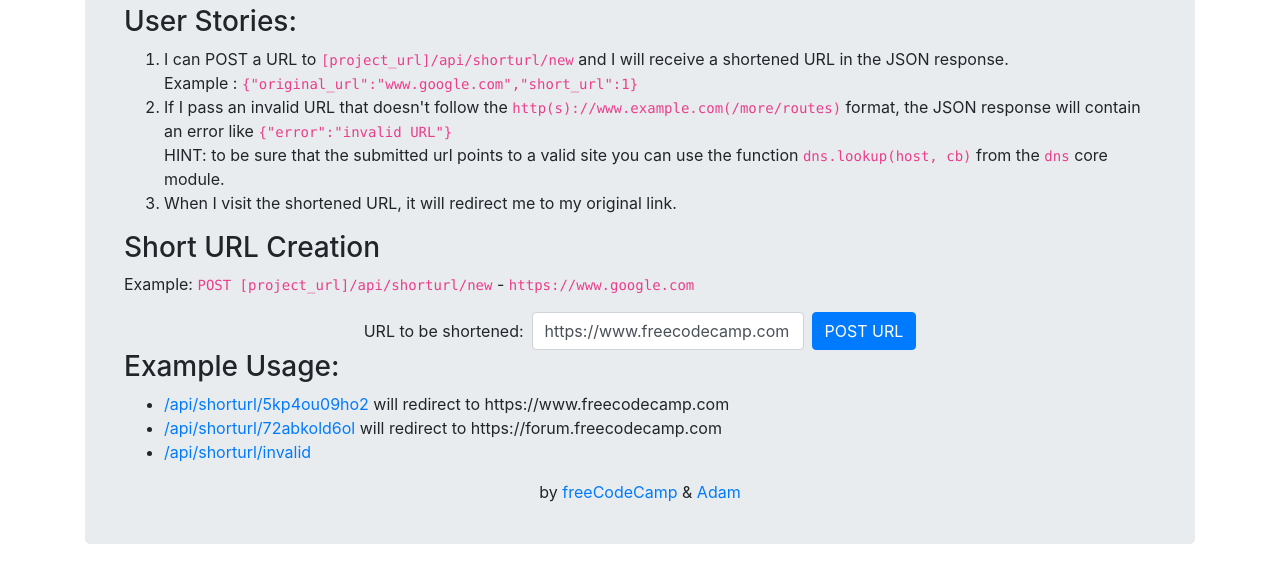
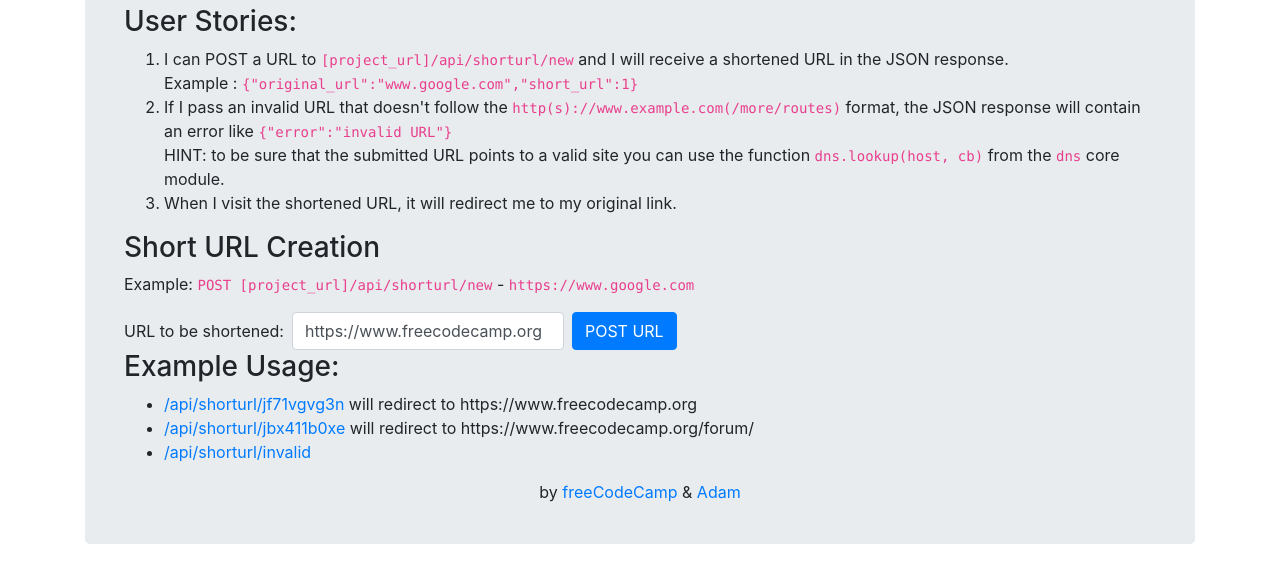
Before and after one commit to Adam777Z/freecodecamp-project-url-shortener, a website: page views/index.html in a window 1280 px wide. Shown: the part 107-690 px from the top of the page. Drawn offline with nearby package versions, Linux system fonts and the light colour scheme.

Commit message:
Updated with Glitch

```diff
--- a/views/index.html
+++ b/views/index.html
@@ -19,16 +19,16 @@
 						<ol>
 							<li>I can POST a URL to <code>[project_url]/api/shorturl/new</code> and I will receive a shortened URL in the JSON response.<br>Example : <code>{"original_url":"www.google.com","short_url":1}</code></li>
 							<li>If I pass an invalid URL that doesn't follow the <code>http(s)://www.example.com(/more/routes)</code> format, the JSON response will contain an error like <code>{"error":"invalid URL"}</code><br>
-								HINT: to be sure that the submitted url points to a valid site you can use the function <code>dns.lookup(host, cb)</code> from the <code>dns</code> core module.</li>
+								HINT: to be sure that the submitted URL points to a valid site you can use the function <code>dns.lookup(host, cb)</code> from the <code>dns</code> core module.</li>
 							<li>When I visit the shortened URL, it will redirect me to my original link.</li>
 						</ol>
 
-						<h3>Short URL Creation </h3>
+						<h3>Short URL Creation</h3>
 						<p>Example: <code>POST [project_url]/api/shorturl/new</code> - <code>https://www.google.com</code></p>
-						<form class="form-inline justify-content-center" action="api/shorturl/new" method="POST">
+						<form class="form-inline" action="api/shorturl/new" method="POST">
 							<div class="form-row">
 								<div class="form-group col">
-									<label for="url_input">URL to be shortened:</label> <input id="url_input" class="form-control ml-2 mr-2" type="text" name="url" placeholder="URL to be shortened" value="https://www.freecodecamp.com">
+									<label for="url_input">URL to be shortened:</label> <input id="url_input" class="form-control ml-2 mr-2" type="text" name="url" placeholder="URL to be shortened" value="https://www.freecodecamp.org">
 									<input class="btn btn-primary" type="submit" value="POST URL">
 								</div>
 							</div>
@@ -36,8 +36,8 @@
 
 						<h3>Example Usage:</h3>
 						<ul>
-							<li><a href="/api/shorturl/5kp4ou09ho2">/api/shorturl/5kp4ou09ho2</a> will redirect to https://www.freecodecamp.com</li>
-							<li><a href="/api/shorturl/72abkold6ol">/api/shorturl/72abkold6ol</a> will redirect to https://forum.freecodecamp.com</li>
+							<li><a href="/api/shorturl/jf71vgvg3n">/api/shorturl/jf71vgvg3n</a> will redirect to https://www.freecodecamp.org</li>
+							<li><a href="/api/shorturl/jbx411b0xe">/api/shorturl/jbx411b0xe</a> will redirect to https://www.freecodecamp.org/forum/</li>
 							<li><a href="/api/shorturl/invalid">/api/shorturl/invalid</a></li>
 						</ul>
 
```
Also changed, not shown: README.md.
